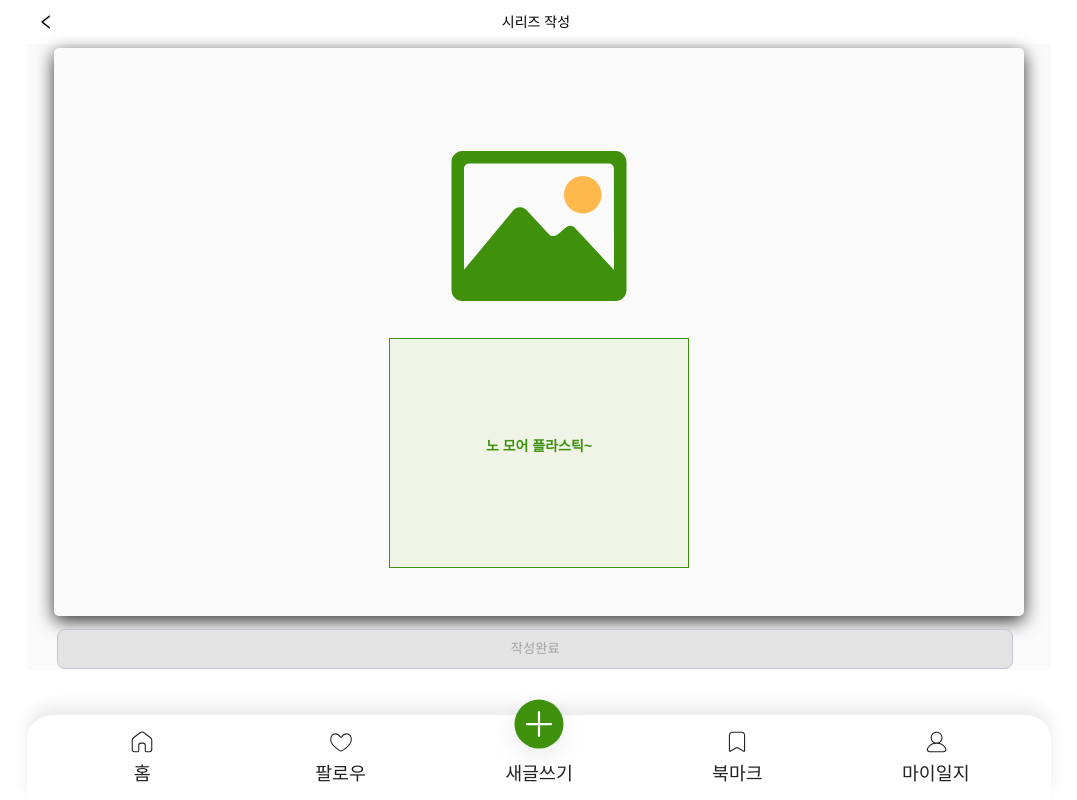
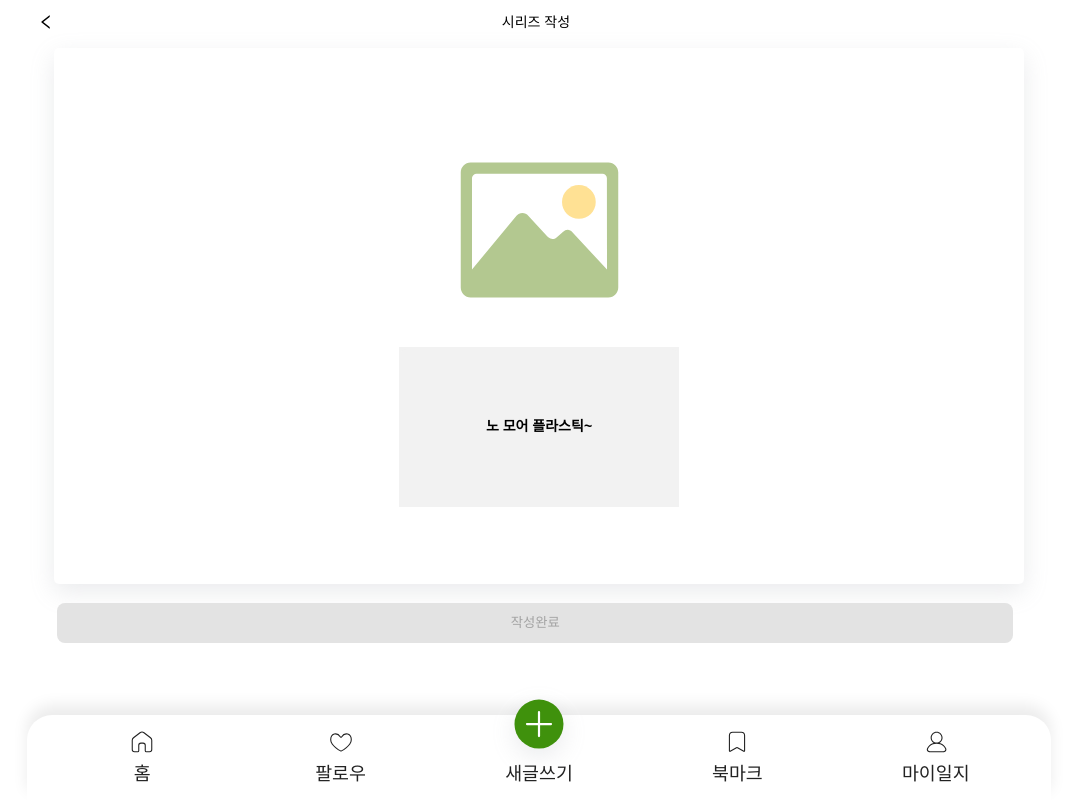
Before and after one commit to codestates-seb/seb43_main_008, a Next.js app in the folder client/: page /series in a window 1280 px wide. Shown: the whole page, without its empty margins (101-1178 px from the left). Built offline with nearby package versions, Linux system fonts and the light colour scheme; no server answers; a web font is replaced by a local one.

Commit message:
Feat: 디자인 수정

```diff
--- a/client/app/baby/babyPla.module.css
+++ b/client/app/baby/babyPla.module.css
@@ -36,7 +36,7 @@
 
 /* 페이지 전체 레이아웃 */
 .start-body{
-  background-color: #fafafa;
+  background-color: #ffff;
   display: flex;
   flex-direction: column;
   align-items: center;
@@ -98,6 +98,7 @@
   margin-bottom: 15px;
   border-radius: 3px;
   margin-top: 7px;
+  border: none;
 }
 .start-button:active {
   transform: translateY(-2px);
--- a/client/app/series/page.tsx
+++ b/client/app/series/page.tsx
@@ -79,7 +79,7 @@ export default function Page() {
               ref={showRef}
               src={"/image.svg"}
               alt={"이미지 업로드"}
-              width={300}
+              width={275}
               height={100}
               onClick={handleClick}
             />
--- a/client/app/series/series.module.css
+++ b/client/app/series/series.module.css
@@ -7,7 +7,7 @@
   padding: 1px 24px;
   max-width: 1024px;
   margin: 0 auto;
-  background-color: #fafafa;
+  background-color: #ffffff;
   min-height: 550px;
   min-width: 320px;
 
@@ -18,10 +18,10 @@
 
 /* 사진 이미지 */
 .series-bodyBox{
-  height: 71vh;
+  height: 67vh;
   margin: 3px;
   border-radius: 5px;
-  box-shadow:0 5px 18px rgba(0, 0, 0, 0.8);
+  box-shadow: rgba(149, 157, 165, 0.2) 0px 8px 24px;
   display: flex;
   flex-direction: column;
   align-items: center;
@@ -29,23 +29,23 @@
 }
 
 .series-imageBox{
-  height: 140px;
+  height: 150px;
   display: flex;
   flex-direction: column;
   align-items: center;
   justify-content: center;
-  margin-top: 110px;
+  margin-top: 80px;
 }
 
 /* 사진 미리보기 */
 .series-imageShower{
   border-radius: 5px;
-  height: 200px;
+  height: 180px;
 }
 
 .series-input{
-  width: 300px;
-  height: 230px;
+  width: 280px;
+  height: 160px;
   display: flex;
   flex-direction: column;
   align-items: center;
@@ -57,28 +57,28 @@
   padding: 2px;
   overflow: hidden;
   resize: none; /*텍스트 존 사이즈 고정*/
-  border: solid 1px #3f910c;
-  background-color: #eff4e7;
+  border: none;
+  background-color: #f2f2f2;
 }
 
 .series-input::placeholder {
   font-size: 14px;
   text-align: center;
   text-align: "center";
-  line-height: 210px;
+  line-height: 155px;
   border-radius: 5px;
-  color: #3f910c;
-  background-color: #eff4e7;
+  color:black;
+  background-color: #f2f2f2;
 }
 
 .series-button{
-  margin-top: 10px;
+  margin-top: 16px;
   margin-left: 6px;
   margin-right: 20px;
   height: 40px;
   width: 98%;
   border-radius: 8px;
-  border: #c4c4d3 1px solid;
+  border: none;;
   background-color: #e3e3e3;
 
 }
```
Also changed, not shown: client/app/my-list/page.tsx (+14 -6 lines), client/public/image.svg.
